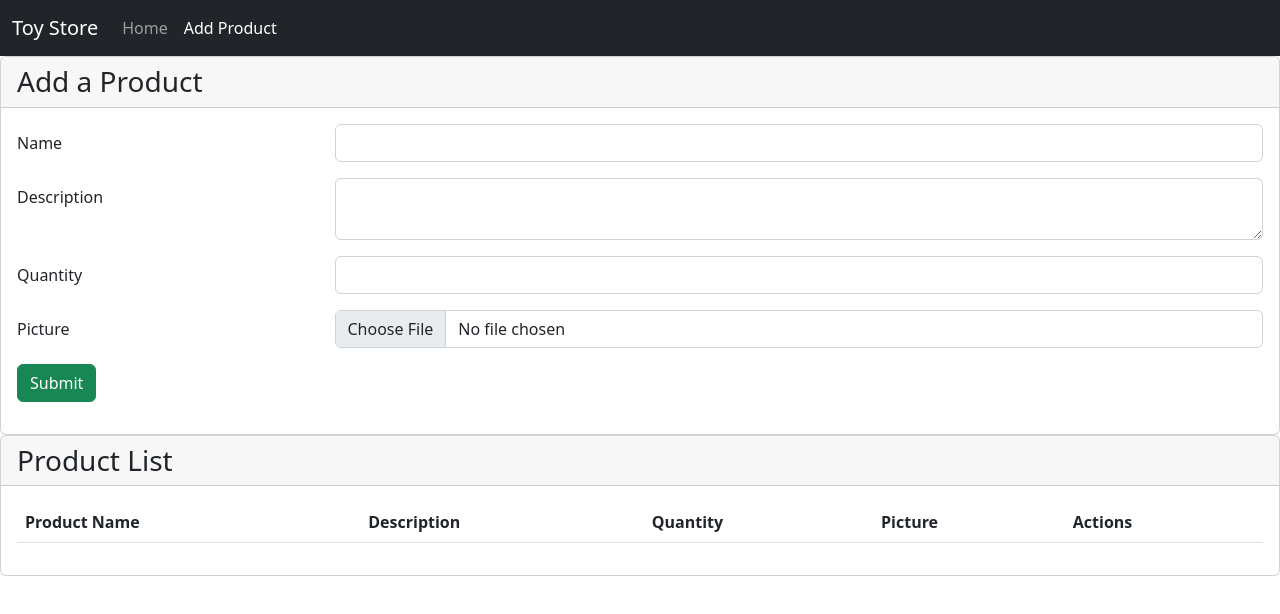
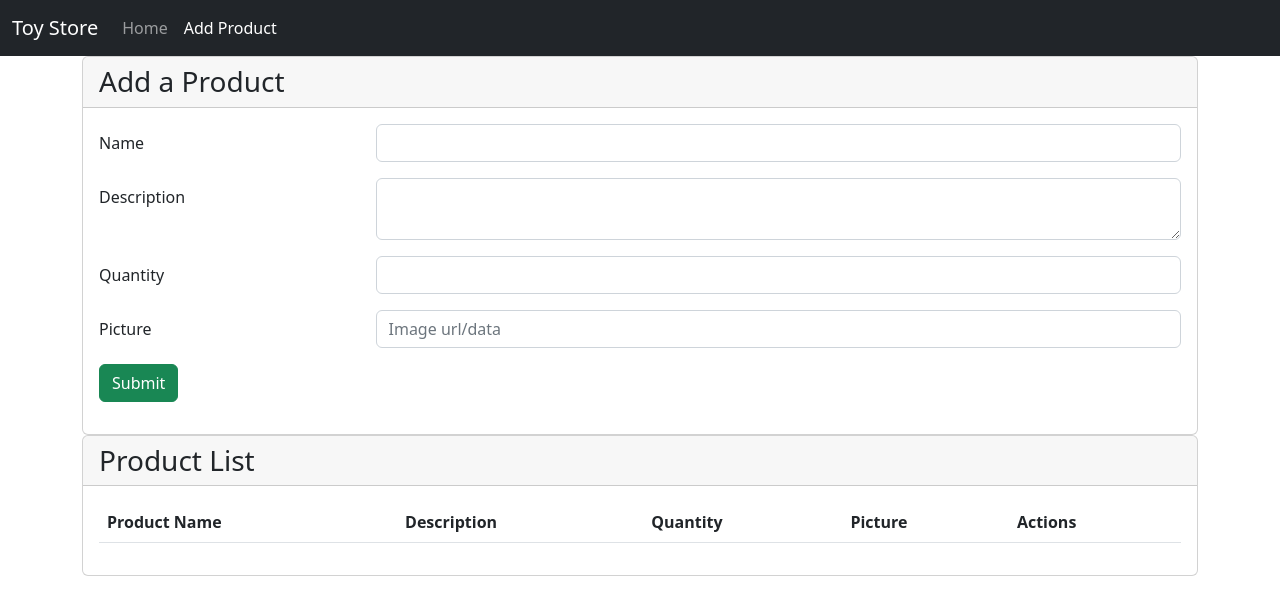
Before and after one commit to BenjaminMcMahan/ecommerce-07-04, a React (Create React App) app: page /add-product in a window 1280 px wide. Shown: the top 614 px of the page. Built offline with nearby package versions, Linux system fonts and the light colour scheme.

Commit message:
Shows picture of product

```diff
--- a/src/index.js
+++ b/src/index.js
@@ -1,6 +1,7 @@
 import React from 'react';
 import ReactDOM from 'react-dom/client';
 import { BrowserRouter, Route, Routes } from 'react-router-dom';
+import { Container } from 'reactstrap';
 import './index.css';
 import App from './App';
 import Navigation from './components/Navigation';
@@ -12,12 +13,13 @@ const root = ReactDOM.createRoot(document.getElementById('root'));
 root.render(
   <BrowserRouter>
     <Navigation />
+    <Container>
       <Routes>
         <Route path="/" element={<App />} />
         <Route path="/home" element={<App />} />
         <Route path="/add-product" element={<AddProduct />} />
         <Route path="/product-details/:name-:quantity" element={<ProductDetails />} />
       </Routes>
-    {/* <App /> */}
+    </Container>
   </BrowserRouter>
 );
--- a/src/products/AddProduct.js
+++ b/src/products/AddProduct.js
@@ -96,7 +96,7 @@ function AddProduct() {
               <FormGroup row>
                 <Label xs={3}>Picture</Label>
                 <Col xs={9}>
-                  <Input type="file" name="picture" onChange={handlePicture} />
+                  <Input type="text" placeholder="Image url/data" name="picture" onChange={handlePicture} />
                 </Col>
               </FormGroup>
               <FormGroup row>
--- a/src/products/ProductList.js
+++ b/src/products/ProductList.js
@@ -43,7 +43,7 @@ function ProductList({ products }) {
                           <td>{product.name}</td>
                           <td>{product.description}</td>
                           <td>{product.quantity}</td>
-                          <td>{product.picture}</td>
+                          <td><img width="100" src={product.picture} /></td>
                           <td><Link to={`/product-details/${product.name}-${product.quantity}`}>View</Link></td>
                       </tr>
                   )
```
Lines whose indentation alone changed are shown as unchanged.
